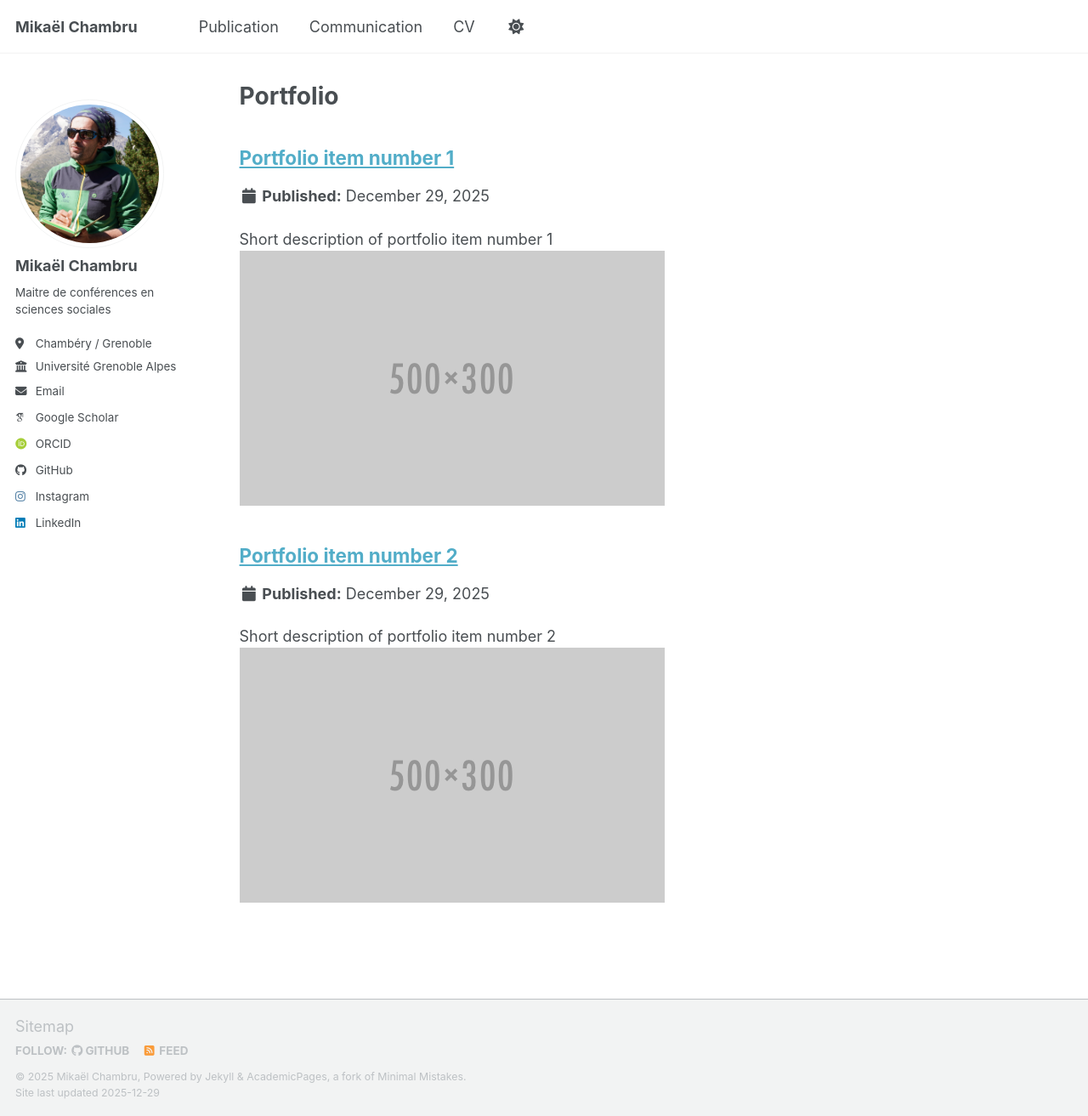
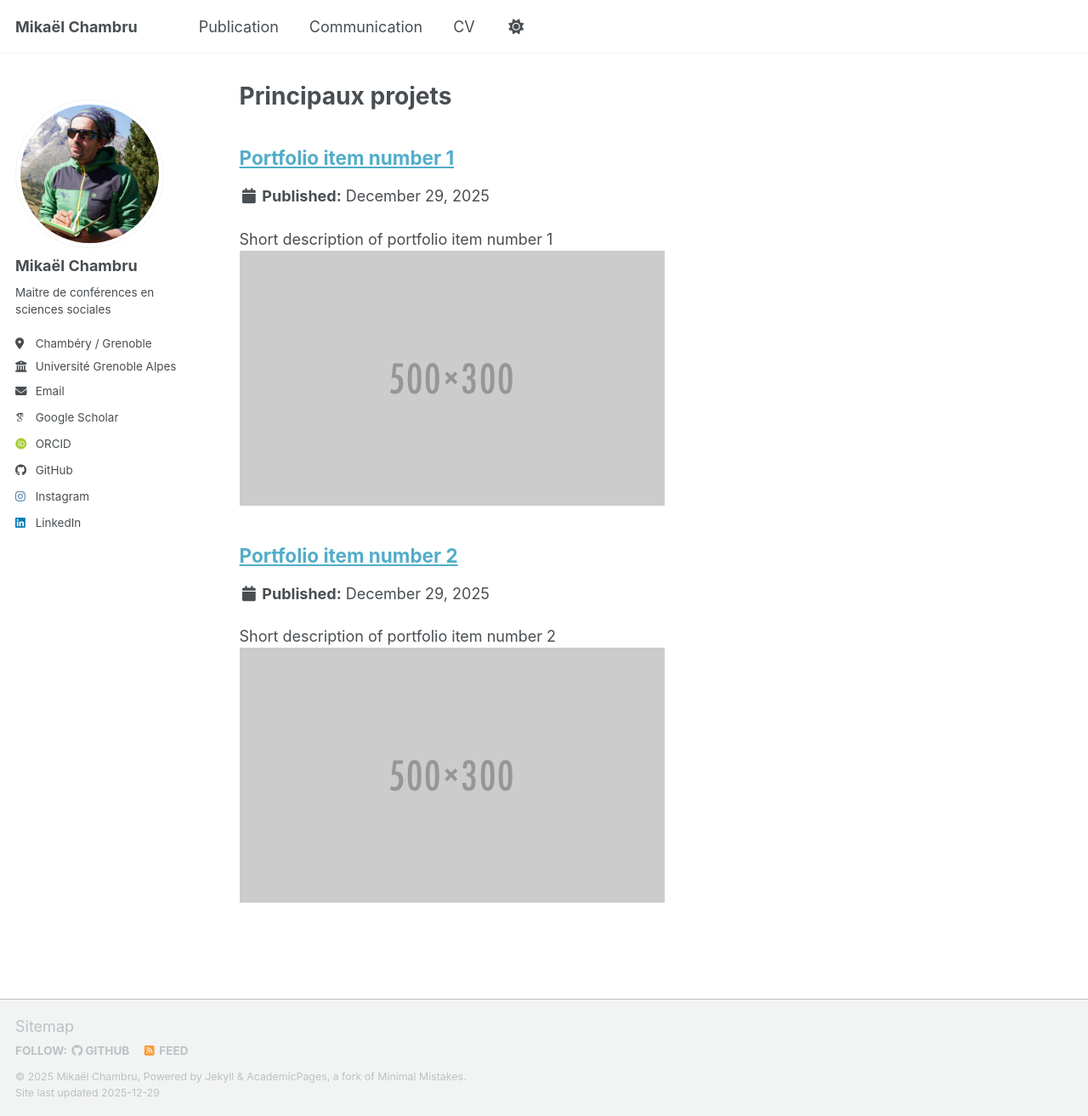
Before and after one commit to mikaelchambru/mikaelchambru.github.io, a Jekyll site: the page built from _pages/portfolio.html, in a window 1280 px wide and 1313 px high. Shown: the whole window at 85% size. Built offline with Jekyll 4.4.1, drawn with Linux system fonts in a browser that asks for light colours; some web fonts are replaced; a script bundle is joined from its source files by our own code; library files that are not in the unit come from our copies.

Commit message:
Update portfolio.html

```diff
--- a/_pages/portfolio.html
+++ b/_pages/portfolio.html
@@ -1,6 +1,6 @@
 ---
 layout: archive
-title: "Portfolio"
+title: "Principaux projets"
 permalink: /portfolio/
 author_profile: true
 ---
```
